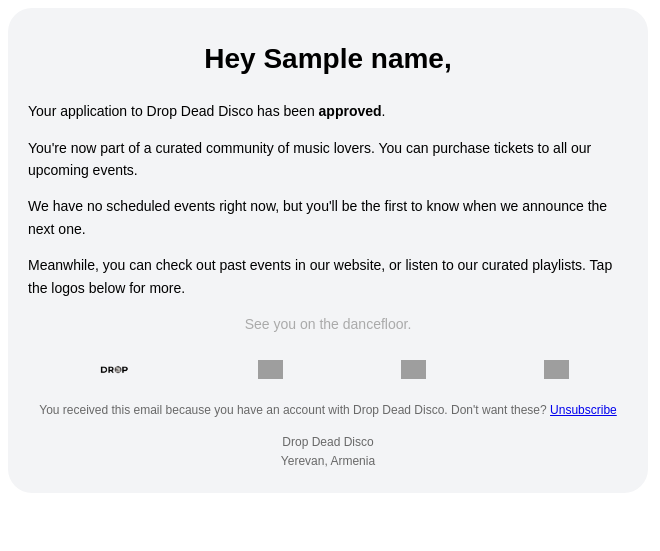
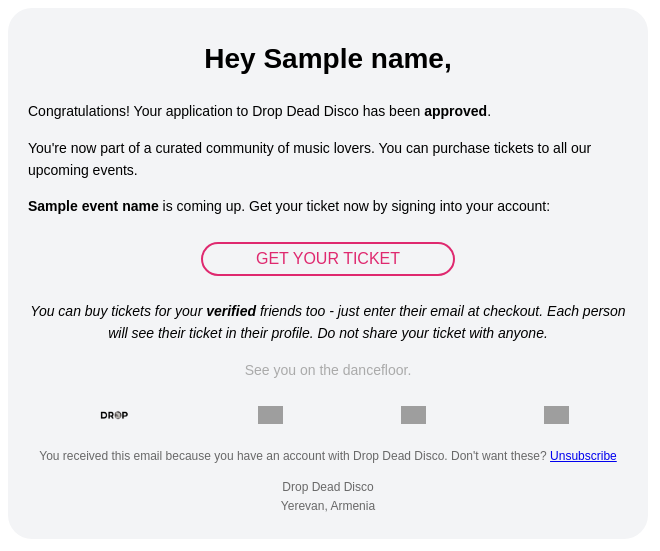
Before and after one commit to vahegh/drop, a Python web app: template templates/approved.html in a window 1280 px wide. Shown: the top 551 px of the page, without its empty margins (0-660 px from the left). Run offline with Jinja, Linux system fonts and the light colour scheme; the template is opened without the code that fills it: most values are stand-ins (such as "Sample title", 1, 10 or a date in 2020); grey boxes are pictures that could not be loaded.

Commit message:
verify fix

```diff
--- a/services/person.py
+++ b/services/person.py
@@ -104,9 +104,8 @@ async def update_person(db: AsyncSession, id: UUID, updated_person: PersonUpdate
             next_event = await get_next_event()
 
             if next_event:
-                token = await create_jwt(person.email, str(next_event.id), expires_in=1440)
                 context["event_name"] = next_event.name
-                context["payment_link"] = f"{APP_BASE_URL}/buy-ticket?token={token}"
+                context["event_url"] = f"{APP_BASE_URL}/buy-ticket?event_id={next_event.id}"
 
             template = await generate_template(APPROVED_TEMPLATE, context)
 
--- a/templates/approved.html
+++ b/templates/approved.html
@@ -4,17 +4,17 @@
 {% block content %}
 <h1 style="text-align: center">Hey {{ name }},</h1>
 <p>
-    Your application to Drop Dead Disco has been <b>approved</b>.
+    Congratulations! Your application to Drop Dead Disco has been <b>approved</b>.
 </p>
 <p>
     You're now part of a curated community of music lovers.
     You can purchase tickets to all our upcoming events.
 </p>
-{% if event_name and event_link %}
+{% if event_name and event_url %}
 <p>
     <b>{{ event_name }}</b> is coming up. Get your ticket now by signing into your account:
 </p>
-{{ button("get your ticket", payment_link) }}
+{{ button("get your ticket", event_url) }}
 {{ buy_for_others() }}
 {% else %}
 <p>
```
